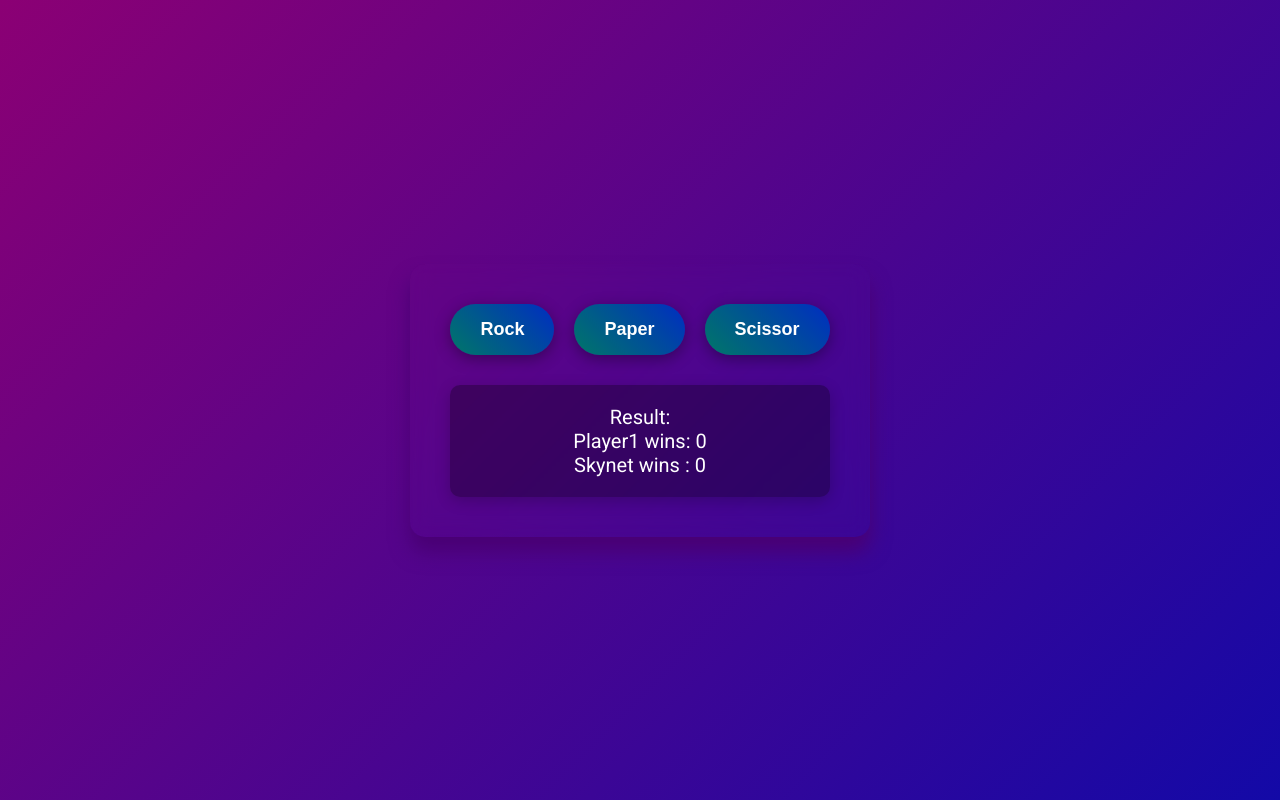
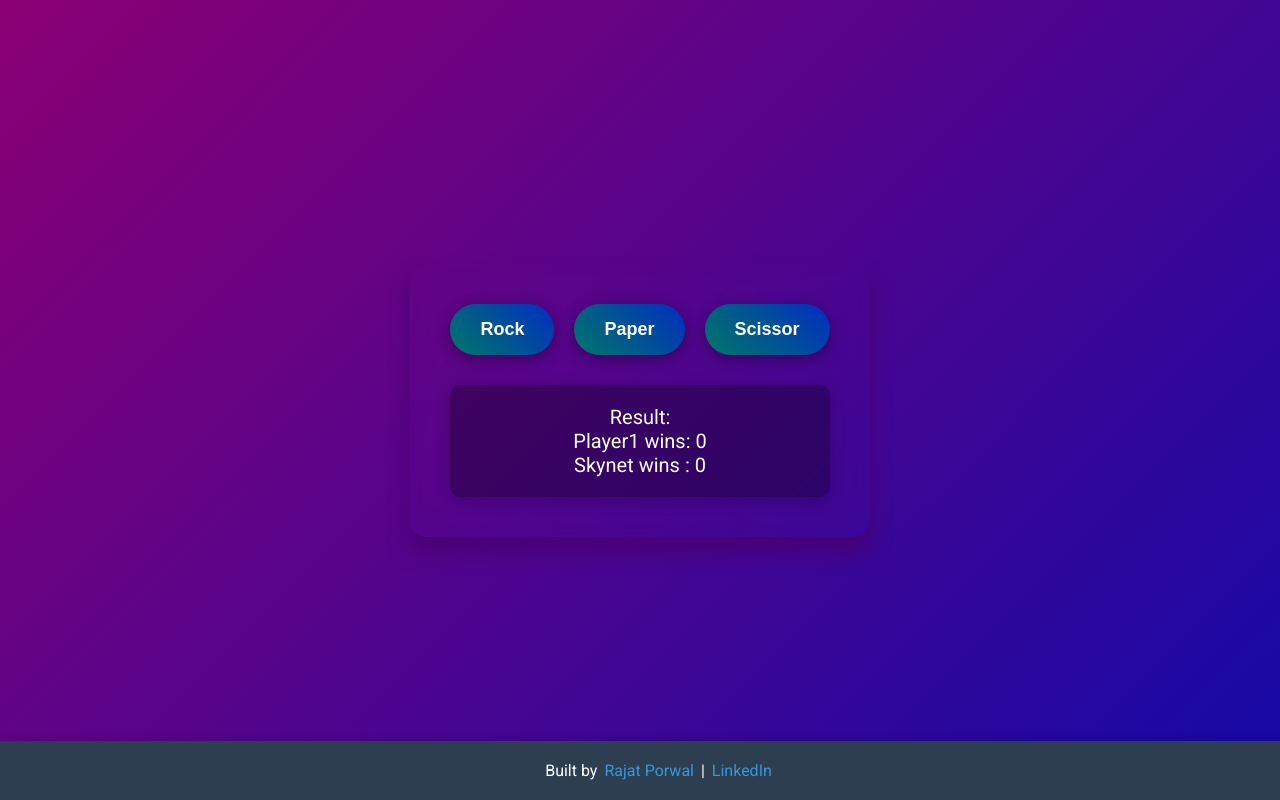
Before and after one commit to rajat-porwal/rockPaperScissors, a website: page index.html in a window 1280 px wide. Drawn offline with Linux system fonts and the light colour scheme.

Commit message:
add footer

```diff
--- a/index.html
+++ b/index.html
@@ -12,8 +12,7 @@
             </div>
         </div>
 
-        <script>
-
+        <script >
             function getComputerChoice(){  //to generate random computer choice
                 var gameOption = ["rock", "paper", "scissor"];
                 var index = Math.floor(Math.random()*gameOption.length);    //such a clever way to generate the choice
@@ -165,6 +164,70 @@
 
 
             //game();
+            function addFooter() {
+
+                var footer = document.createElement('footer');
+                var paragraph = document.createElement('p');
+                var text1 = document.createElement('span');
+                text1.textContent = 'Built by ';
+
+                var profileLinkText = document.createElement('a');
+                profileLinkText.textContent = 'Rajat Porwal';
+                profileLinkText.href = 'https://github.com/rajat-porwal';
+
+                var text2 = document.createElement('span');
+                text2.textContent = ' | ';
+
+                var linkedinLink = document.createElement('span');
+                var sourceCodeAnchor = document.createElement('a');
+                sourceCodeAnchor.textContent = 'LinkedIn';
+                sourceCodeAnchor.href = 'https://www.linkedin.com/in/rajatporwal/';
+
+                linkedinLink.appendChild(sourceCodeAnchor);
+                paragraph.appendChild(text1);
+                paragraph.appendChild(profileLinkText);
+                paragraph.appendChild(text2);
+                paragraph.appendChild(linkedinLink);
+                footer.appendChild(paragraph);
+
+                document.body.appendChild(footer);
+
+                var style = document.createElement('style');
+                style.textContent = `
+                    footer {
+                        background-color: #2c3e50;
+                        color: #ffffff;
+                        padding: 20px;
+                        text-align: center;
+                        position: fixed;
+                        bottom: 0;
+                        left: 0;
+                        width: 100%;
+                        box-shadow: 0px 0px 10px rgba(0, 0, 0, 0.2);
+                        transition: background-color 0.3s ease;
+                    }
+
+                    footer p {
+                        margin: 0;
+                    }
+
+                    footer a {
+                        margin-left: 3px;
+                        margin-right: 3px;
+                        color: #3498db;
+                        text-decoration: none;
+                        transition: color 0.3s ease;
+                    }
+
+                    footer a:hover {
+                        color: #2980b9;
+                        text-decoration: underline;
+                    }
+
+                `;
+                document.head.appendChild(style);
+                }
+                addFooter();
         </script>
     </body>
 </html>
--- /dev/null
+++ b/package.json
@@ -0,0 +1,5 @@
+{
+  "dependencies": {
+    "footer-component-by-rajat-porwal": "^1.0.0"
+  }
+}
```
Also changed, not shown: 1 other file.
